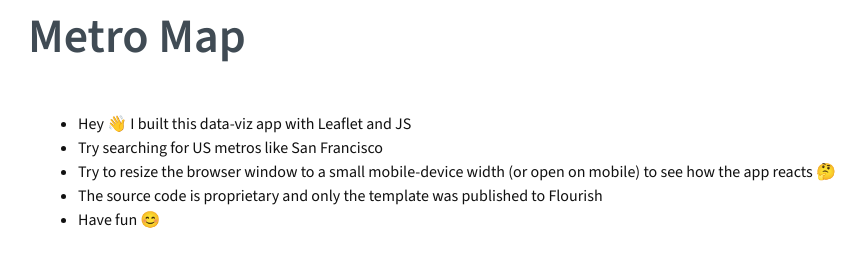
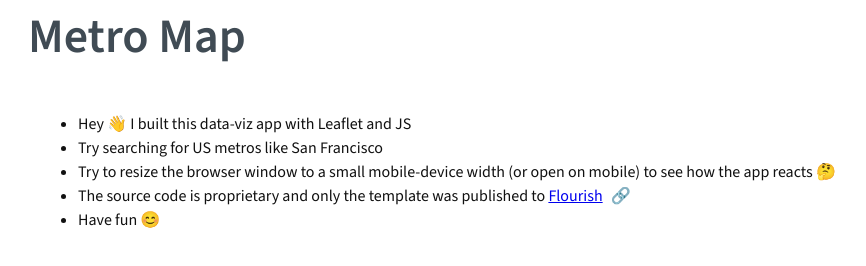
Before and after one commit to hitesh-pathak/metro_map, a plain HTML site: page index.html in a window 1280 px wide. Shown: the whole page, without its empty margins (22-888 px from the left). Drawn offline with nearby package versions, Linux system fonts and the light colour scheme; a script that the page names is missing.

Commit message:
add link icon

```diff
--- a/index.html
+++ b/index.html
@@ -45,6 +45,12 @@
         body div.description ul {
             margin-left: 10px;
         }
+
+        body a::after {
+            content: "\00a0\1F517"; /* Unicode for space and link icon */
+            display: inline-block;
+            margin-left: 5px; /* Adjust as needed */
+        }
     </style>
 </head>
 <body>
@@ -55,7 +61,7 @@
             <li>Hey 👋 I built this data-viz app with Leaflet and JS</li>
             <li>Try searching for US metros like San Francisco</li>
             <li>Try to resize the browser window to a small mobile-device width (or open on mobile) to see how the app reacts 🤔</li>
-            <li>The source code is proprietary and only the template was published to <a href="https://flourish.studio"></a>Flourish</li>
+            <li>The source code is proprietary and only the template was published to <a href="https://flourish.studio" >Flourish</a></li>
             <li>Have fun 😊</li>
         </ul>
 
```
